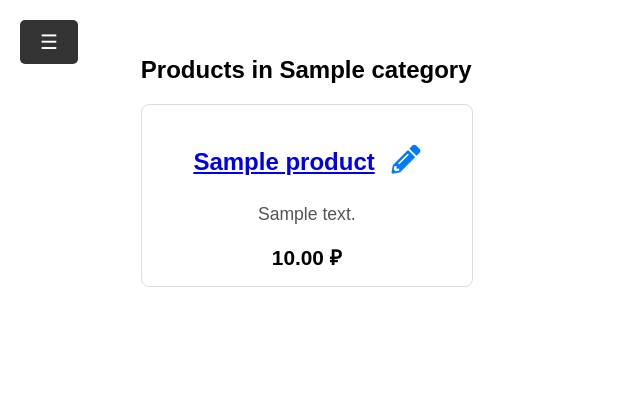
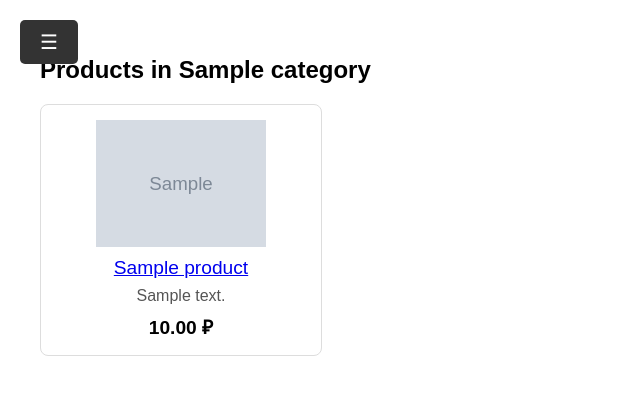
Before and after one commit to DimaPr7/modena_project, a Django app: a page that uses products/templates/products/category_product_list.html in a window 1280 px wide. Shown: the top 395 px of the page, without its empty margins (0-640 px from the left). Run offline with Django 4.2, Linux system fonts and the light colour scheme; tables that the repository leaves empty hold one stand-in row (values such as "Sample post"); grey boxes marked "Sample" are stand-in pictures.

Commit message:
modified list, detail templates

```diff
--- a/products/templates/products/category_product_list.html
+++ b/products/templates/products/category_product_list.html
@@ -8,13 +8,22 @@
     <div class="product-list">
       {% for product in products %}
         <div class="product">
-          <h3>
-            <a href="{% url 'products:detail' product.pk %}">{{ product.name }}</a>
-            <a href="{% url 'products:update' pk=product.pk %}" class="edit-icon" title="Edit product">
-              <i class="fas fa-pencil-alt"></i> <!-- Значок карандаша -->
-            </a>
-          </h3>
-          <p>{{ product.description }}</p>
+          <div class="product-header">
+            {% if product.photos.first %}
+              <img src="{{ product.photos.first.image.url }}" alt="{{ product.name }}" class="product-img">
+            {% else %}
+              <img src="/path/to/placeholder.jpg" alt="No image available" class="product-img">
+            {% endif %}
+            <div class="product-title">
+              <a href="{% url 'products:detail' product.pk %}">{{ product.name }}</a>
+              {% if user.is_staff %}
+                <a href="{% url 'products:update' pk=product.pk %}" class="edit-icon" title="Edit product">
+                  <i class="fas fa-pencil-alt"></i>
+                </a>
+              {% endif %}
+            </div>
+          </div>
+          <p class="description">{{ product.description }}</p>
           <div class="price">{{ product.price }} ₽</div>
         </div>
       {% empty %}
@@ -25,7 +34,8 @@
 
   <style>
     .container {
-      width: 80%;
+      width: 100%;
+      max-width: 1200px;
       margin: 0 auto;
       padding: 20px;
     }
@@ -33,39 +43,51 @@
       display: flex;
       flex-wrap: wrap;
       gap: 20px;
+      justify-content: space-between;
     }
     .product {
       background-color: white;
       border: 1px solid #ddd;
       border-radius: 8px;
-      padding: 15px;
-      width: 100%;
-      max-width: 300px;
+      padding: 15px; /* Увеличил padding для больше пространства */
+      width: 250px; /* Увеличил ширину карточки */
       text-align: center;
       transition: box-shadow 0.3s ease-in-out;
     }
     .product:hover {
       box-shadow: 0 4px 8px rgba(0, 0, 0, 0.2);
     }
-    .product h3 {
-      font-size: 1.5em;
-      margin-bottom: 10px;
-      display: inline-block;
+    .product-header {
+      display: flex;
+      flex-direction: column;
+      align-items: center;
+    }
+    .product-title {
+      display: flex;
+      align-items: center;
+      justify-content: center;
+      gap: 5px;
+      font-size: 1.2em; /* Чуть увеличил размер текста */
     }
     .product .edit-icon {
-      font-size: 1.2em;
-      margin-left: 10px;
+      font-size: 0.9em;
       color: #007bff;
       text-decoration: none;
     }
-    .product p {
-      font-size: 1.1em;
+    .product p.description {
+      font-size: 1em;
       color: #555;
+      margin: 8px 0; /* Увеличил отступы для лучшего баланса */
     }
     .price {
-      font-size: 1.3em;
+      font-size: 1.2em; /* Увеличил размер цены */
       font-weight: bold;
-      margin-top: 10px;
+      margin-top: 8px;
+    }
+    .product-img {
+      max-width: 170px; /* Увеличил размер изображения */
+      height: auto;
+      margin-bottom: 10px;
     }
   </style>
 {% endblock %}
--- a/products/urls.py
+++ b/products/urls.py
@@ -1,4 +1,5 @@
-from django.contrib import admin
+from django.conf import settings
+from django.conf.urls.static import static
 from django.urls import path, include
 from .views import ProductDetailView, ProductListView, CategoryProductListView, ProductUpdateView
 
@@ -10,3 +11,6 @@
     path("list/", ProductListView.as_view(), name="product_list"),
     path('<str:category_name>/', CategoryProductListView.as_view(), name='category_products'),
 ]
+
+if settings.DEBUG:
+    urlpatterns += static(settings.MEDIA_URL, document_root=settings.MEDIA_ROOT)
```
Also changed, not shown: accounts/forms.py (+8 -0 lines), products/templates/products/product_detail.html (+40 -12 lines), products/templates/products/product_list.html (+10 -4 lines).
